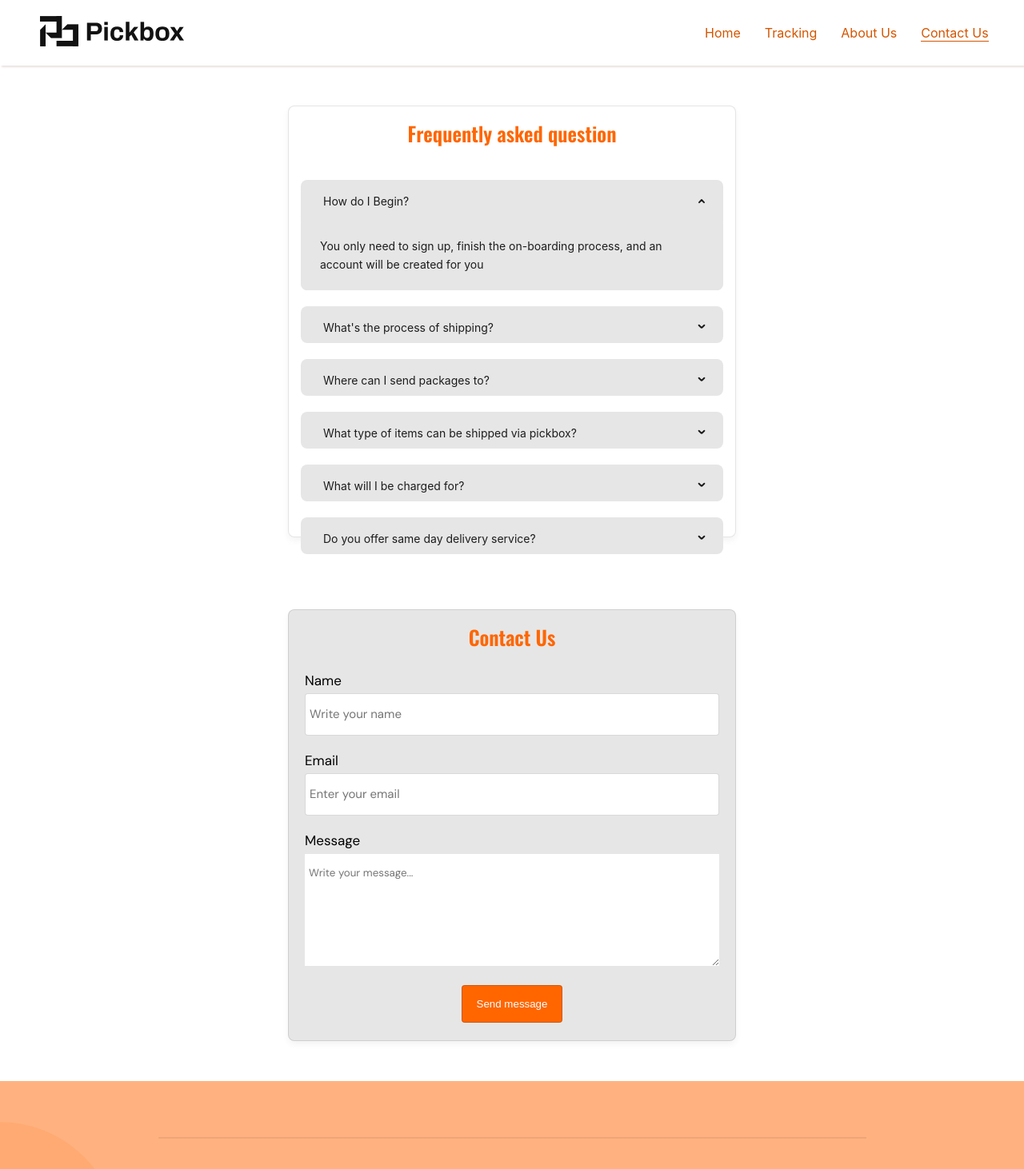
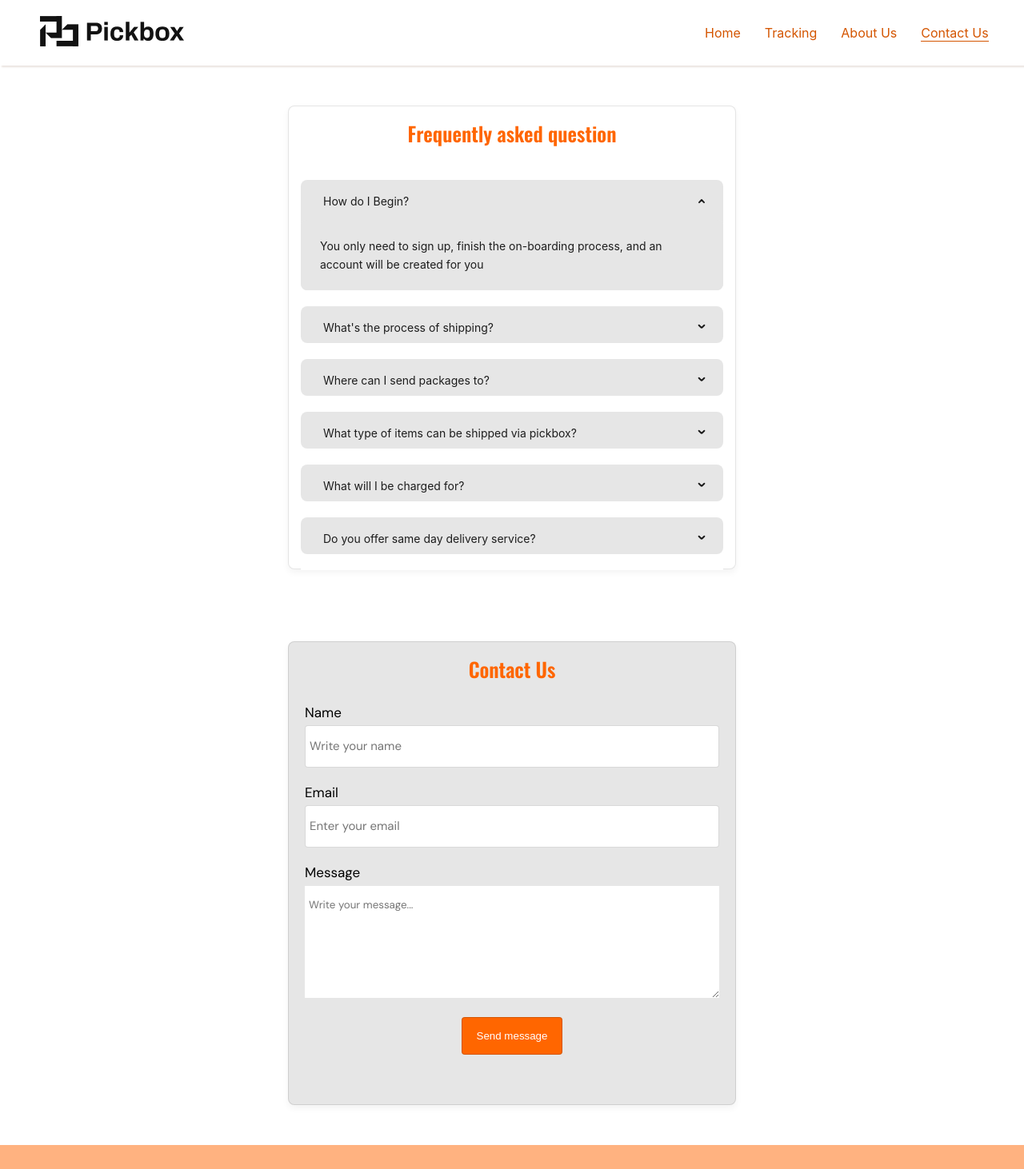
Before and after one commit to Pickbox-Project/Pickbox-frontend, a React (Create React App) app: page /contactus in a window 1280 px wide. Shown: the top 1462 px of the page at 80% size. Built offline with nearby package versions, Linux system fonts and the light colour scheme.

Commit message:
Edited the Faq Component and Contact us Component

```diff
--- a/src/Components/ContactUs/ContactUs.css
+++ b/src/Components/ContactUs/ContactUs.css
@@ -5,7 +5,7 @@
     box-shadow: 0px 4px 8px rgba(0, 0, 0, 0.05);
     border-radius: 8px;
     width: 560px;
-    height: 540px;
+    height: 580px;
 }
 
 .contact-us-text {
--- a/src/Components/Faqs/Faqs.css
+++ b/src/Components/Faqs/Faqs.css
@@ -13,7 +13,7 @@
     box-shadow: 0px 4px 8px rgba(0, 0, 0, 0.05);
     border-radius: 8px;
     width: 560px;
-    height: 540px;
+    height: 580px;
 }
 
 .faqs-text {
```
